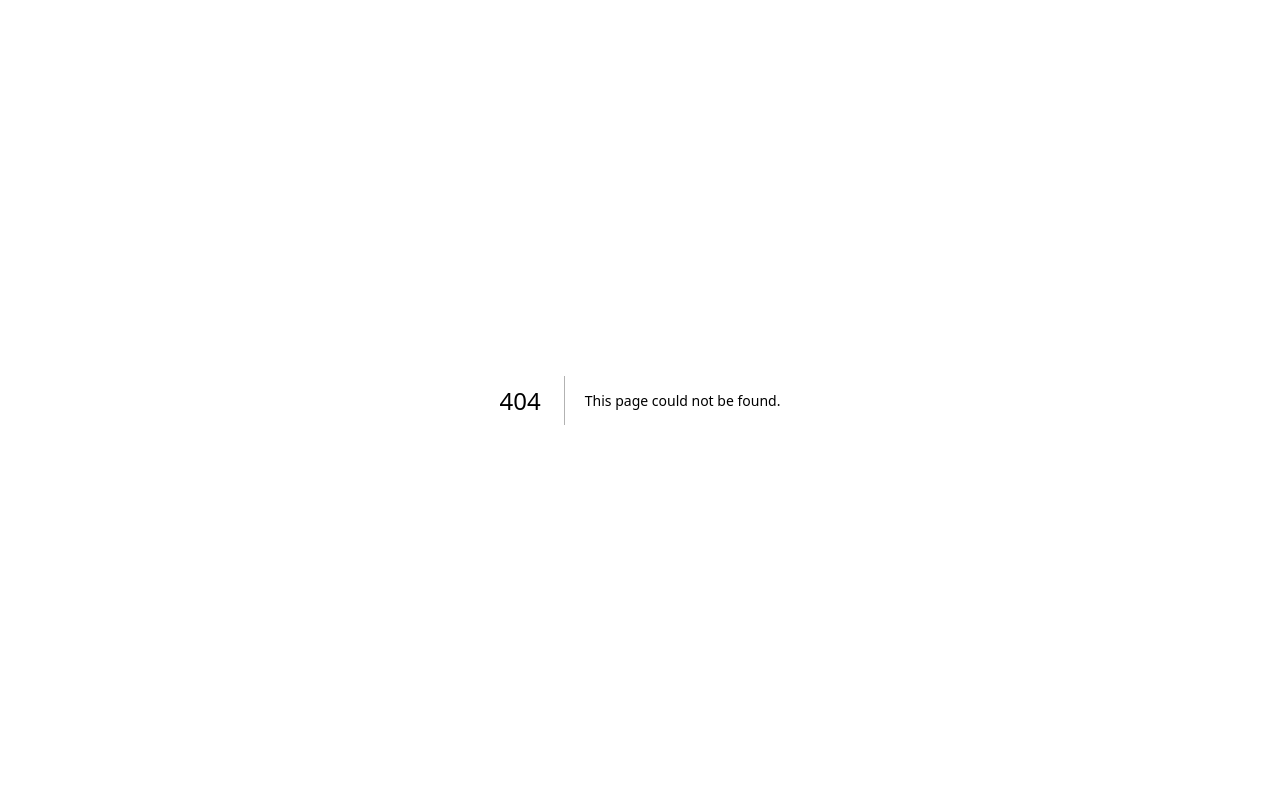
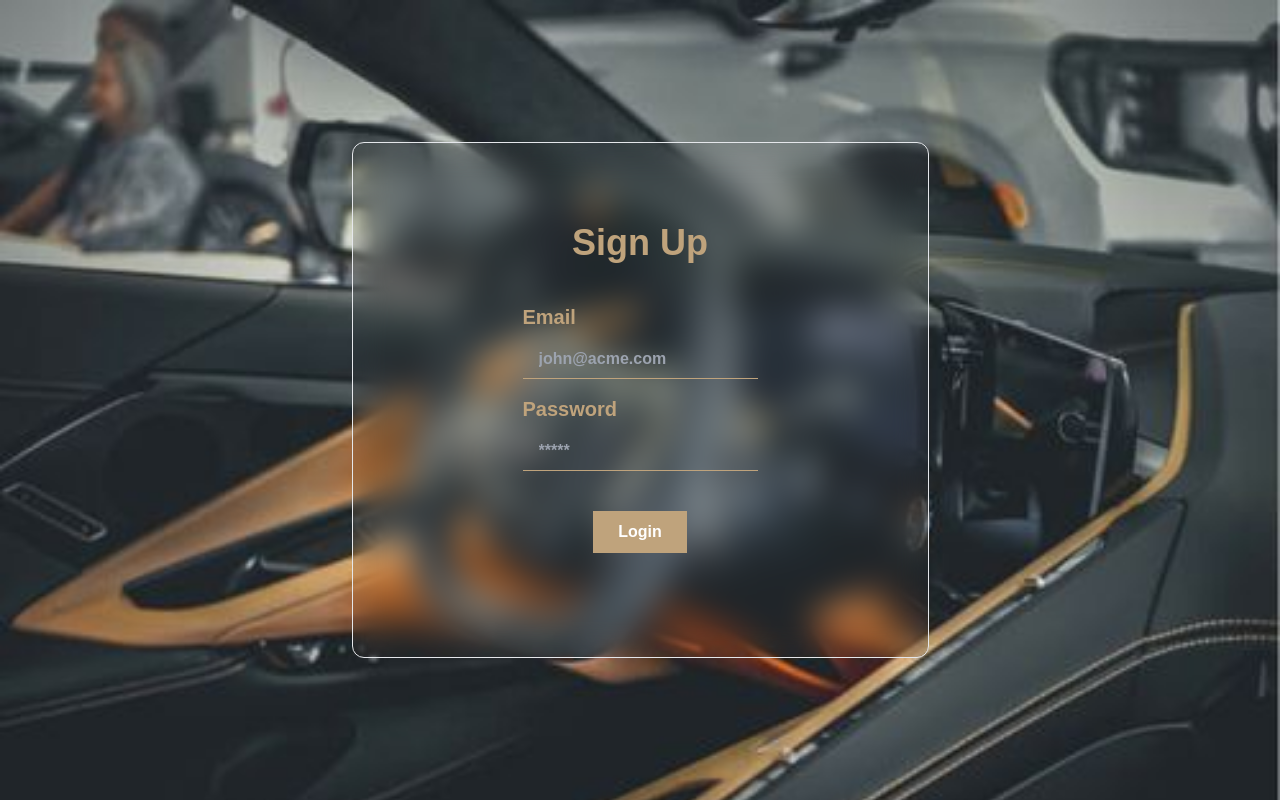
Before and after one commit to hundessa/Car_Rent, a Next.js app: page /sign-in in a window 1280 px wide. Before the commit this address had no page. Built offline with nearby package versions, Linux system fonts and the light colour scheme.

Commit message:
useRouter from nextjs and form validation on sign in and sign up

```diff
--- a/components/Cars_Card/CarsCard.tsx
+++ b/components/Cars_Card/CarsCard.tsx
@@ -43,11 +43,11 @@ const CarsCard: React.FC<CarsCardProps> = ({
                   <h1>{productType.toUpperCase()}</h1>
                 </div>
                 <div className="bg-[#d9d9d9] h-[20px] w-[1px] items-center"></div>
-                <div className="text-[#bfa37c] text-[18px] flex items-center">
+                <div className="text-[#bfa37c] text-[18px] flex items-center truncate overflow-hidden whitespace-nowrap">
                   MILEAGE: {mileage}
                 </div>
               </div>
-              <div className="text-[28px] font-mediium font-[epilogue,sans-serif] capitalize">
+              <div className="text-[28px] font-medium font-[epilogue,sans-serif] capitalize w-full truncate overflow-hidden whitespace-nowrap">
                 {name}
               </div>
               <div>
--- a/components/Header.tsx
+++ b/components/Header.tsx
@@ -40,26 +40,44 @@ const Header: React.FC = () => {
         </div>
         <div className="flex align-center my-auto justify-center mx-auto">
           <ul className="flex space-x-2 text-xl font-semibold text-white relative">
+            <Link href="/">
               <li className="py-3 px-5 transition-all ease-in-out duration-700 hover:bg-[#DFA46D]">
-              <Link href="/">Home</Link>
+                Home
               </li>
+            </Link>
+            <Link href="/">
               <li className="py-3 px-5 transition-all ease-in-out duration-700 hover:bg-[#DFA46D]">
-              <Link href="/">About Us</Link>
+                About Us
               </li>
+            </Link>
+            <Link href="/">
               <li className="py-3 px-5 transition-all ease-in-out duration-700 hover:bg-[#DFA46D]">
-              <Link href="/">Pages</Link>
+                Pages
               </li>
+            </Link>
             <li className="py-3 px-5 transition-all ease-in-out duration-700 hover:bg-[#DFA46D]">
               <Link href="/">Blog</Link>
             </li>
+            <Link href="/">
               <li className="py-3 px-5 transition-all ease-in-out duration-700 hover:bg-[#DFA46D]">
-              <Link href="/">Contact Us</Link>
+                Contact Us
               </li>
+            </Link>
           </ul>
         </div>
         <div className="flex justify-items-end py-4 space-x-6">
-          <button className="border-[2px] border-[var(--color)] text-slate-300 font-semibold px-4 rounded-lg hover:text-slate-600 hover:bg-[var(--color)] transition-all ease-in-out duration-500" onClick={() => router.push('/sign-up')}>Sign Up</button>
-          <button className="border-[2px] border-[var(--color)] text-slate-300 font-semibold px-4 rounded-lg bg-[var(--color)] hover:text-slate-00 hover:bg-transparent transition-all ease-in-out duration-500">Login</button>
+          <button
+            className="border-[2px] border-[var(--color)] text-slate-300 font-semibold px-4 rounded-lg hover:text-slate-600 hover:bg-[var(--color)] transition-all ease-in-out duration-500"
+            onClick={() => router.push("/sign-up")}
+          >
+            Sign Up
+          </button>
+          <button
+            className="border-[2px] border-[var(--color)] text-slate-300 font-semibold px-4 rounded-lg bg-[var(--color)] hover:text-slate-00 hover:bg-transparent transition-all ease-in-out duration-500"
+            onClick={() => router.push("/sign-in")}
+          >
+            Login
+          </button>
         </div>
       </nav>
     </header>
--- /dev/null
+++ b/pages/admin-dashboard/index.tsx
@@ -0,0 +1,8 @@
+
+const index = () => {
+  return (
+    <div>index</div>
+  )
+}
+
+export default index
--- /dev/null
+++ b/pages/sign-in/index.tsx
@@ -0,0 +1,130 @@
+import axios from "axios";
+import { ErrorMessage, Field, Form, Formik } from "formik";
+import { useRouter } from "next/router";
+
+
+
+const SignIn: React.FC = () => {
+  interface Values {
+    email: string;
+    password: string;
+  }
+
+  const router = useRouter();
+
+  const handlesignIn = async (values: Values) => {
+    try {
+      const response = await axios.post(
+        "http://localhost:8080/user/sign-in",
+        values
+      );
+
+      const { message } = response.data;
+
+      if (message === "Signin successful") {
+        alert("Signin successful");
+        router.push("/");
+      } else if (message === "Invalid credentials" || message === "User not found") {
+        alert("User or password not correct");
+      }
+    } catch (error) {
+      alert("Error signing in");
+      console.log("Error signing up", error);
+    }
+  };
+
+  return (
+    <div className="flex justify-center items-center h-screen sign-up-bg">
+      <div className="flex mx[100px] border-[1px] rounded-xl backdrop-blur-[17px]">
+        <div className="space-y-4 px-[170px] py-[80px]">
+          <div className="flex justify-center text-[var(--color)] mb-10">
+            <h1 className="font-semibold text-4xl">Sign Up</h1>
+          </div>
+          <Formik
+            initialValues={{
+              firstName: "",
+              lastName: "",
+              email: "",
+              password: "",
+            }}
+            validate={(values) => {
+              const errors: Partial<Values> = {};
+              if (!values.email) {
+                errors.email = "Required";
+              } else if (
+                !/^[A-Z0-9._%+-]+@[A-Z0-9.-]+\.[A-Z]{2,}$/i.test(values.email)
+              ) {
+                errors.email = "Invalid email address";
+              }
+              if (!values.password) {
+                errors.password = "Required";
+              } else if (values.password.length < 6) {
+                errors.password = "Password must be at least 6 characters";
+              }
+              return errors;
+            }}
+            onSubmit={async (values, { setSubmitting }) => {
+              await handlesignIn(values); // Pass the form values to handlesignUp
+              setSubmitting(false);
+            }}
+          >
+            <Form className="space-y-4">
+              <div className="space-y-2">
+                <label
+                  htmlFor="email"
+                  className="font-semibold text-xl text-[var(--color)]"
+                >
+                  Email
+                </label>
+                <br />
+                <Field
+                  id="email"
+                  name="email"
+                  placeholder="john@acme.com"
+                  type="email"
+                  className="pl-4 h-10 text-white/70 font-semibold bg-transparent border-b border-[var(--color)] focus:border-none focus:border-b-[0px] focus:rounded-lg focus:outline-none focus:ring-2 focus:ring-[var(--color)] transition-all ease-in-out duration-500"
+                />
+                <ErrorMessage
+                  name="email"
+                  component="div"
+                  className="text-red-500 text-sm font-bold"
+                />
+              </div>
+              <div className="space-y-2">
+                <label
+                  htmlFor="password"
+                  className="font-semibold text-xl text-[var(--color)]"
+                >
+                  Password
+                </label>
+                <br />
+                <Field
+                  id="password"
+                  name="password"
+                  placeholder="*****"
+                  type="password"
+                  className="pl-4 h-10 text-white/70 font-semibold bg-transparent border-b border-[var(--color)] focus:border-none focus:border-b-[0px] focus:rounded-lg focus:outline-none focus:ring-2 focus:ring-[var(--color)] transition-all ease-in-out duration-500"
+                />
+                <ErrorMessage
+                  name="password"
+                  component="div"
+                  className="text-red-500 text-sm font-bold"
+                />
+              </div>
+              <div className="flex justify-center">
+                <button
+                  type="submit"
+                  className="my-6 border border-[var(--color)] text-white bg-[var(--color)] px-6 py-2 font-semibold hover:border[2px] hover:bg-transparent hover:text-[var(--color)] transition-all ease-in-out duration-500"
+                >
+                  Login
+                </button>
+              </div>
+            </Form>
+          </Formik>
+        </div>
+      </div>
+    </div>
+  );
+};
+
+export default SignIn;
--- a/pages/sign-up/index.tsx
+++ b/pages/sign-up/index.tsx
@@ -1,7 +1,10 @@
 import axios from "axios";
 import { Formik, Field, Form, FormikHelpers, ErrorMessage } from "formik";
+import { useRouter } from "next/router";
 
 const SignUp: React.FC = () => {
+
+  const router = useRouter()
   interface Values {
     firstName: string;
     lastName: string;
@@ -9,12 +12,24 @@ const SignUp: React.FC = () => {
     password: string;
   }
 
-  const handlesignUp = async () => {
+  const handlesignUp = async ( values: Values) => {
     try {
-      const response = await axios.post("http://localhost:8080/sign-up")
+      const response = await axios.post("http://localhost:8080/user/sign-up", values)
+console.log("Response from back" ,response.data);
+
+      const { message } = response.data;
+
+      if ( message === "Sign up successful") {
+        alert("Sign up successful");
+        router.push("/")
+      }else if ( message === "Email already exists") {
+        alert("Email already exists");
+      }
     } catch (error) {
+      alert("Error signing up")
       console.log("Error signing up", error);
     }
+
   }
 
   return (
@@ -69,14 +84,9 @@ const SignUp: React.FC = () => {
               }
               return errors;
             }}
-            onSubmit={(
-              values: Values,
-              { setSubmitting }: FormikHelpers<Values>
-            ) => {
-              setTimeout(() => {
-                alert(JSON.stringify(values, null, 2));
-                setSubmitting(false);
-              }, 500);
+            onSubmit={async (values, { setSubmitting }) => {
+              await handlesignUp(values); // Pass the form values to handlesignUp
+              setSubmitting(false);
             }}
           >
             <Form className="space-y-4">
```
Lines whose indentation alone changed are shown as unchanged.
